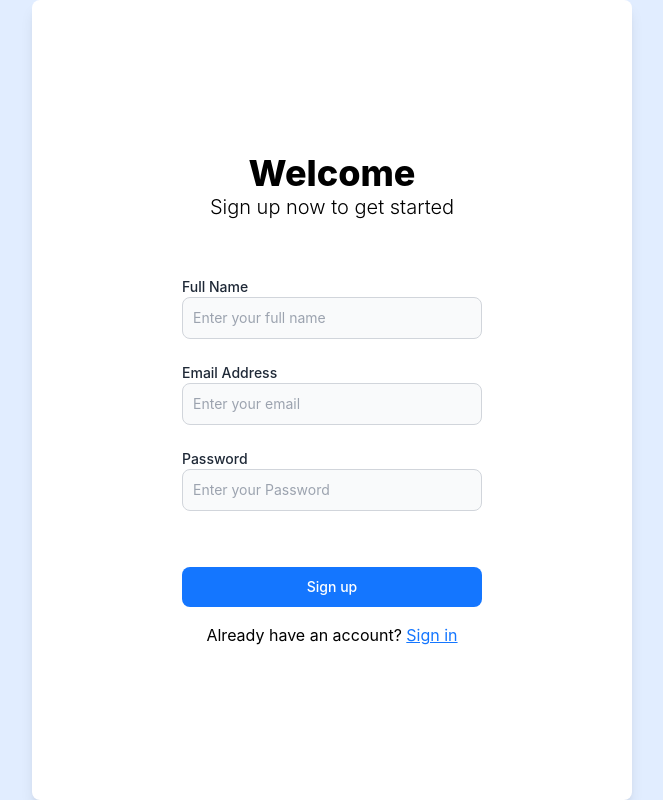
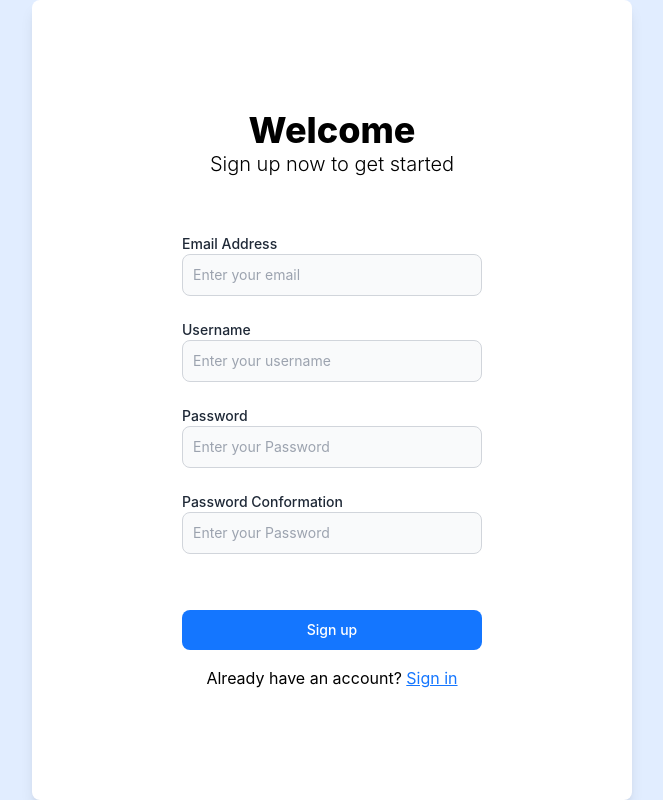
Before and after one commit to Anshumansingho7/chat_app_frontend, a React (Create React App) app: page /users/sign_up in a window 1280 px wide. Shown: the whole page, without its empty margins (308-971 px from the left). Built offline with nearby package versions, Linux system fonts and the light colour scheme.

Commit message:
update form

```diff
--- a/src/App.js
+++ b/src/App.js
@@ -7,6 +7,11 @@ const ProtectedRoute = ({ children, auth = false }) => {
   const isLoggedIn = localStorage.getItem('user:token') !== null;
   const location = useLocation();
 
+  if (!isLoggedIn && auth) {
+    return <Navigate to='/users/sign_in' />;
+  } else if (isLoggedIn && ['/users/sign_in', '/users/sign_up'].includes(location.pathname)) {
+    return <Navigate to='/' />;
+  }
 
   return children;
 };
--- a/src/modules/Form/index.js
+++ b/src/modules/Form/index.js
@@ -5,18 +5,42 @@ import Button from '../../components/button';
 
 function Form({ isSigninPage = true }) {
   const [data, setData] = useState({
-    fullName: !isSigninPage ? '' : undefined,
     email: '',
-    password: ''
+    username: '',
+    password: '',
+    passwordConfirmation: ''
   })
-
-  const handleSubmit = (e) => {
-    e.preventDefault();
-    // Add form submission logic here
-  }
 
   const navigate = useNavigate(); // Use navigate if using react-router
 
+  const handleSubmit = async(e) => {
+    console.log('data:', data);
+    e.preventDefault();
+    const endpoint = isSigninPage ? 'http://localhost:8000/users/sign_in' : 'http://localhost:8000/users';
+    const payload = isSigninPage ? {
+      user: {
+        username: data.username,
+        password: data.password
+      }
+    } : {
+      user: {
+        email: data.email,
+        username: data.username,
+        password: data.password,
+        password_confirmation: data.passwordConfirmation
+      }
+    };
+    const response = await fetch(endpoint, {
+      method: 'POST',
+      headers: {
+        'Content-Type': 'application/json',
+      },
+      body: JSON.stringify(payload),
+    });
+
+    const result = await response.json();
+    console.log('result:', result);
+  }
   return (
     <div className="bg-[#e1edff] h-screen flex justify-center items-center">
       <div className="bg-white w-[600px] h-[800px] shadow-lg rounded-lg flex flex-col justify-center items-center">
@@ -27,32 +51,43 @@ function Form({ isSigninPage = true }) {
         <form className="flex flex-col items-center w-full" onSubmit={(e) => handleSubmit(e)}>
           {!isSigninPage && (
             <Input
-              label="Full Name"
-              name="fullName"
-              placeholder="Enter your full name"
+              label="Email Address"
+              type="email"
+              name="email"
+              placeholder="Enter your email"
               className="mb-6"
-              value={data.fullName}
-              onChange={(e) => setData({ ...data, fullName: e.target.value })}
+              value={data.email}
+              onChange={(e) => setData({ ...data, email: e.target.value })}
             />
           )}
           <Input
-            label="Email Address"
-            type="email"
-            name="email"
-            placeholder="Enter your email"
+            label="Username"
+            name="username"
+            placeholder="Enter your username"
             className="mb-6"
-            value={data.email}
-            onChange={(e) => setData({ ...data, email: e.target.value })}
+            value={data.fullName}
+            onChange={(e) => setData({ ...data, fullName: e.target.value })}
           />
           <Input
             label="Password"
             type="password"
             name="password"
             placeholder="Enter your Password"
-            className="mb-14"
+            className="mb-6"
             value={data.password}
             onChange={(e) => setData({ ...data, password: e.target.value })}
           />
+          {!isSigninPage && (
+            <Input
+              label="Password Conformation"
+              type="password"
+              name="passwordConfirmation"
+              placeholder="Enter your Password"
+              className="mb-14"
+              value={data.passwordConfirmation}
+              onChange={(e) => setData({ ...data, password: e.target.value })}
+            />
+          )}
           <Button label={isSigninPage ? 'Sign in' : "Sign up"} type="submit" className="w-1/2 mb-4" />
         </form>
         <div>
```
